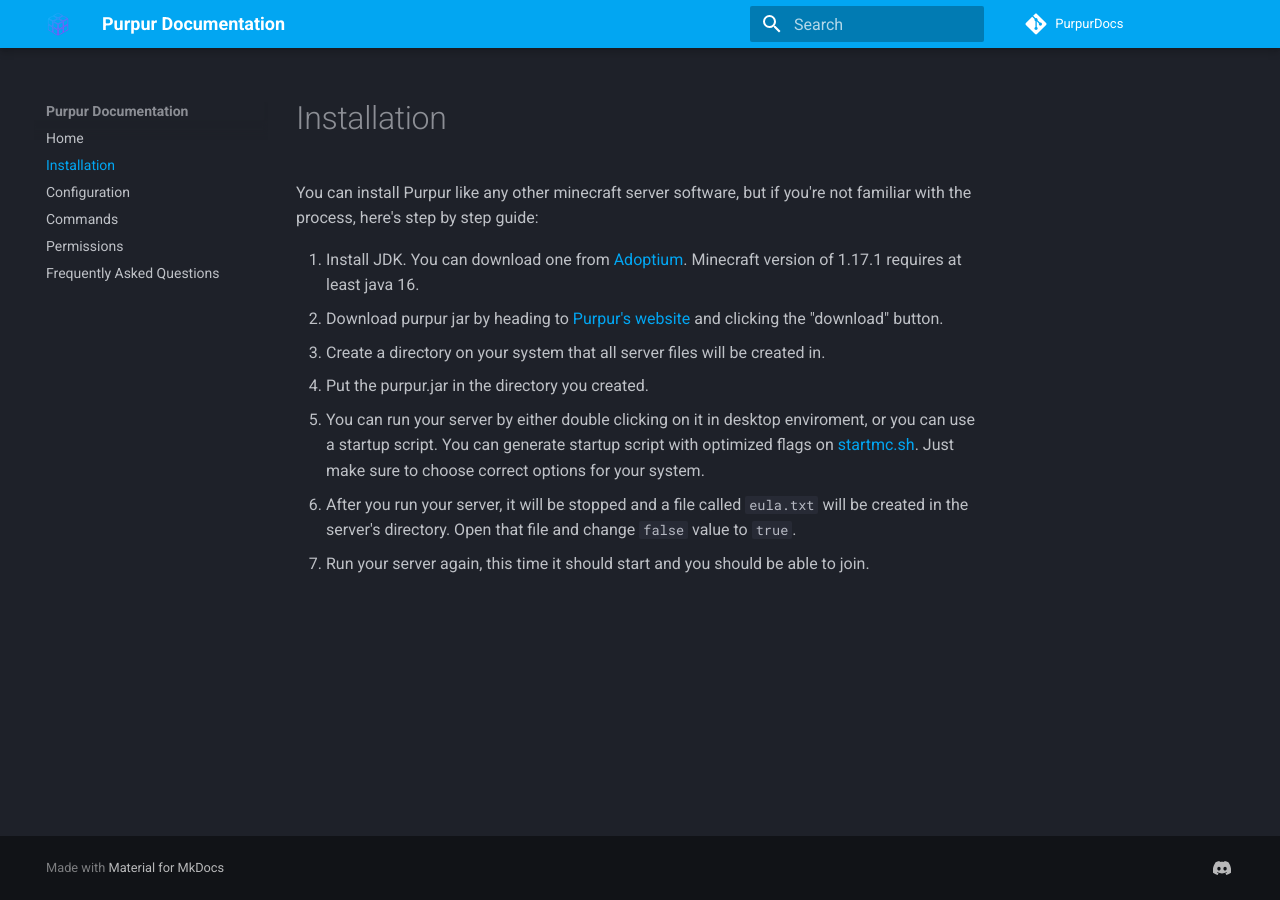
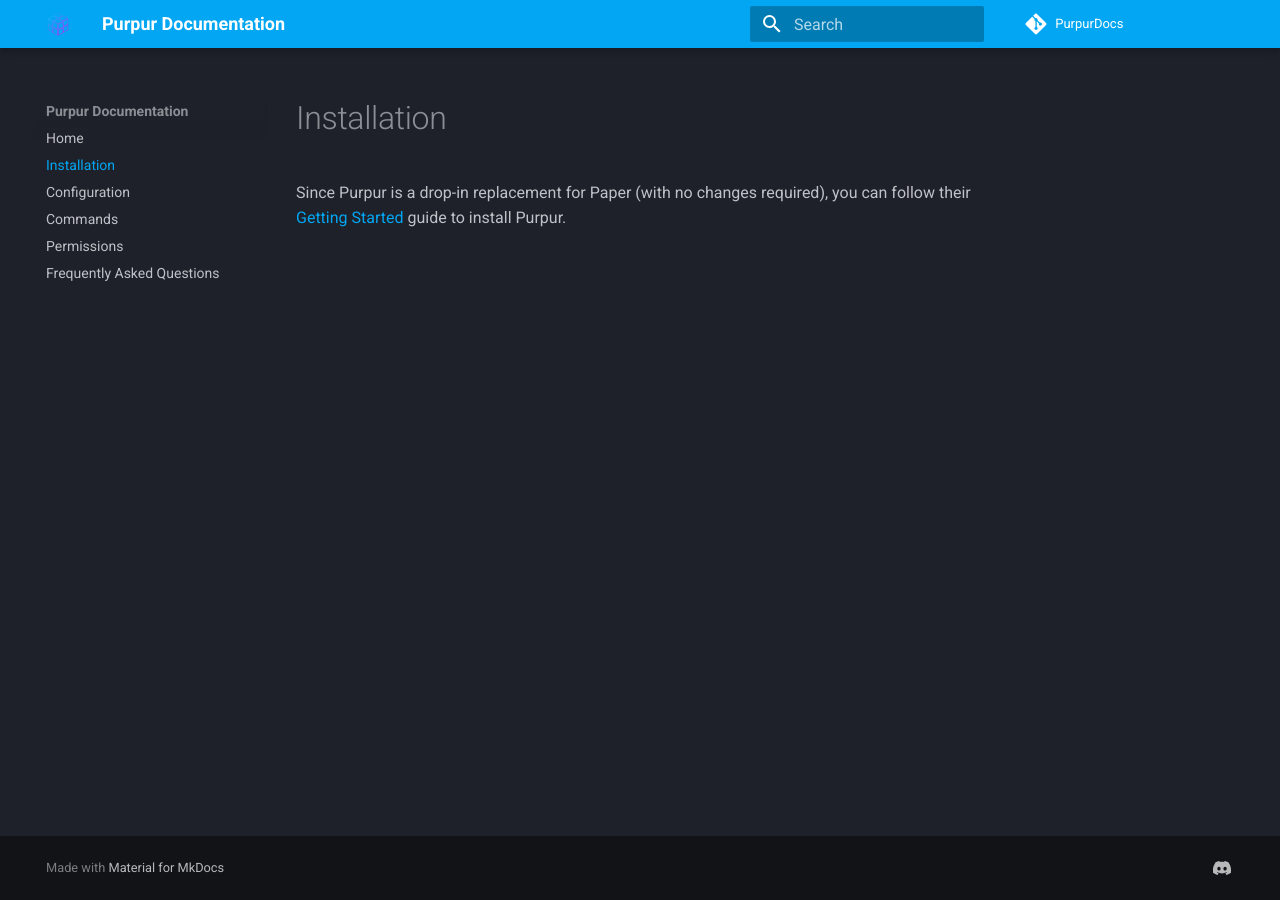
Before and after one commit to PurpurMC/PurpurDocs, an MkDocs documentation site: the page built from mkdocs/Installation.md, in a window 1280 px wide. Built offline with MkDocs 1.6.1 and Material for MkDocs 9.7.7, drawn with Linux system fonts in a browser that asks for light colours; comment, search, counter and statistics services are not loaded.

Commit message:
Update mkdocs/Installation.md
Co-authored-by: granny <granny@pl3x.net>

```diff
--- a/mkdocs/Installation.md
+++ b/mkdocs/Installation.md
@@ -1,9 +1 @@
-You can install Purpur like any other minecraft server software, but if you're not familiar with the process, here's step by step guide:
-
-1. Install JDK. You can download one from [Adoptium](https://adoptium.net/installation.html). Minecraft version of 1.17.1 requires at least java 16.
-2. Download purpur jar by heading to [Purpur's website](https://purpur.pl3x.net/) and clicking the "download" button.
-3. Create a directory on your system that all server files will be created in.
-4. Put the purpur.jar in the directory you created.
-5. You can run your server by either double clicking on it in desktop enviroment, or you can use a startup script. You can generate startup script with optimized flags on [startmc.sh](https://startmc.sh/). Just make sure to choose correct options for your system.
-6. After you run your server, it will be stopped and a file called `eula.txt` will be created in the server's directory. Open that file and change `false` value to `true`.
-7. Run your server again, this time it should start and you should be able to join.
+Since Purpur is a drop-in replacement for Paper (with no changes required), you can follow their [Getting Started](https://paper.readthedocs.io/en/latest/server/getting-started.html) guide to install Purpur.
```
